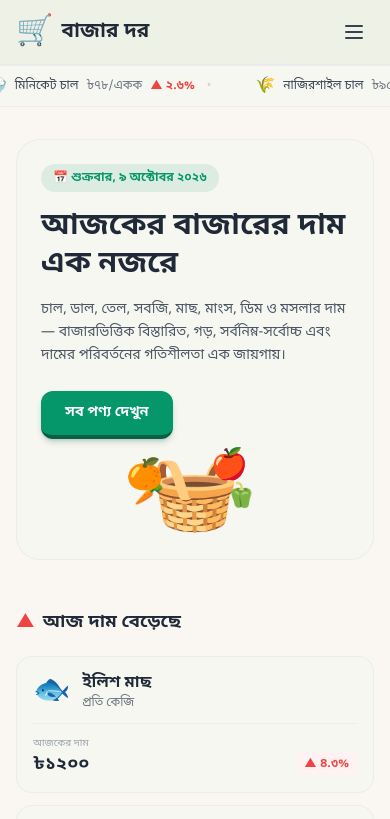
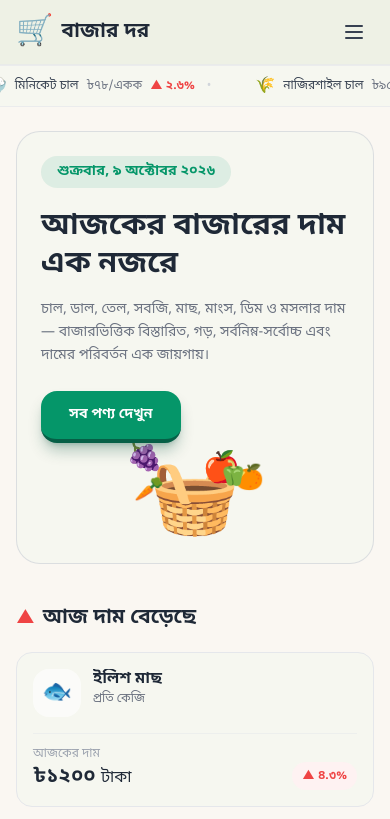
Before and after one commit to ferduslabs/B14-A7-BazarDor, a Next.js app: page / in a window 390 px wide. Shown: the top 819 px of the page. Built offline with nearby package versions, Linux system fonts and the light colour scheme.

Commit message:
Pixel-perfect Figma home page design - cards, hero, sections

```diff
--- a/app/page.js
+++ b/app/page.js
@@ -8,6 +8,7 @@ import {
   categories,
 } from "@/lib/fallback-data";
 import Link from "next/link";
+import { toBn } from "@/lib/bangla";
 
 export default function Home() {
   const risers = getTopRisers(6);
@@ -20,8 +21,8 @@ export default function Home() {
       <div className="container mx-auto px-4 py-8 space-y-12">
         {/* Price Up Section */}
         <section id="আজ-দাম-বেড়েছে">
-          <h2 className="text-lg md:text-xl font-bold text-gray-800 flex items-center gap-2 mb-5">
-            <span className="text-price-up">▲</span> আজ দাম বেড়েছে
+          <h2 className="text-xl md:text-2xl font-bold text-gray-800 flex items-center gap-2 mb-5">
+            <span className="text-price-up text-lg">▲</span> আজ দাম বেড়েছে
           </h2>
           <div className="grid grid-cols-1 sm:grid-cols-2 lg:grid-cols-3 gap-3 md:gap-4">
             {risers.map((product) => (
@@ -32,8 +33,8 @@ export default function Home() {
 
         {/* Price Down Section */}
         <section id="আজ-দাম-কমেছে">
-          <h2 className="text-lg md:text-xl font-bold text-gray-800 flex items-center gap-2 mb-5">
-            <span className="text-price-down">▼</span> আজ দাম কমেছে
+          <h2 className="text-xl md:text-2xl font-bold text-gray-800 flex items-center gap-2 mb-5">
+            <span className="text-price-down text-lg">▼</span> আজ দাম কমেছে
           </h2>
           <div className="grid grid-cols-1 sm:grid-cols-2 lg:grid-cols-3 gap-3 md:gap-4">
             {fallers.map((product) => (
@@ -45,11 +46,11 @@ export default function Home() {
         {/* All Products */}
         <section id="সব-পণ্য">
           <div className="mb-5">
-            <h2 className="text-lg md:text-xl font-bold text-gray-800">
+            <h2 className="text-xl md:text-2xl font-bold text-gray-800">
               সব পণ্য
             </h2>
             <p className="text-sm text-gray-500 mt-1">
-              মোট ৩৭টি পণ্যের দেখুন
+              মোট {toBn(products.length)}টি পণ্য দেখুন
             </p>
           </div>
           <div className="grid grid-cols-1 sm:grid-cols-2 lg:grid-cols-3 gap-3 md:gap-4">
--- a/components/Hero.js
+++ b/components/Hero.js
@@ -18,39 +18,44 @@ export default function Hero() {
   };
 
   return (
-    <section className="relative pt-8 pb-4">
+    <section className="relative pt-6 pb-2">
       <div className="container mx-auto px-4">
-        <div className="relative bg-bazar-card rounded-3xl overflow-hidden border border-gray-200/60">
-          <div className="grid md:grid-cols-2 gap-6 items-center p-6 md:p-10 lg:p-12">
-            <div className="relative z-10">
-              <p className="inline-block text-dhaner-shobuj font-semibold text-xs bg-dhaner-shobuj/10 px-3 py-1.5 rounded-full mb-4">
-                📅 {currentDate}
+        <div className="relative bg-bazar-card rounded-3xl overflow-hidden border border-gray-300/70">
+          <div className="grid md:grid-cols-5 gap-6 items-center p-6 md:p-10 lg:p-12">
+            <div className="md:col-span-3 relative z-10">
+              <p className="inline-block text-dhaner-shobuj font-semibold text-sm bg-dhaner-shobuj/10 px-4 py-1.5 rounded-full mb-5">
+                {currentDate}
               </p>
-              <h1 className="text-3xl md:text-4xl lg:text-5xl font-bold text-gray-800 leading-tight mb-4">
+              <h1 className="text-3xl md:text-4xl lg:text-5xl xl:text-6xl font-bold text-gray-800 leading-tight mb-4">
                 আজকের বাজারের দাম
                 <br />
                 এক নজরে
               </h1>
-              <p className="text-sm md:text-base text-gray-600 mb-6 max-w-md leading-relaxed">
+              <p className="text-sm md:text-base text-gray-500 mb-6 max-w-xl leading-relaxed">
                 চাল, ডাল, তেল, সবজি, মাছ, মাংস, ডিম ও মসলার দাম —
-                বাজারভিত্তিক বিস্তারিত, গড়, সর্বনিম্ন-সর্বোচ্চ এবং
-                দামের পরিবর্তনের গতিশীলতা এক জায়গায়।
+                বাজারভিত্তিক বিস্তারিত, গড়, সর্বনিম্ন-সর্বোচ্চ এবং দামের
+                পরিবর্তন এক জায়গায়।
               </p>
               <button
                 onClick={scrollToProducts}
-                className="bg-dhaner-shobuj hover:bg-emerald-700 text-white font-semibold px-6 py-3 rounded-xl transition-all duration-300 text-sm md:text-base shadow-md shadow-emerald-900/20 border-b-4 border-emerald-800 hover:border-emerald-900 active:border-b-2 active:translate-y-0.5"
+                className="bg-dhaner-shobuj hover:bg-emerald-700 text-white font-semibold px-7 py-3.5 rounded-2xl transition-all duration-200 text-sm md:text-base shadow-lg shadow-emerald-900/30 border-b-4 border-emerald-800 hover:border-emerald-900 active:border-b-2 active:translate-y-0.5 active:shadow-md"
               >
                 সব পণ্য দেখুন
               </button>
             </div>
 
-            <div className="relative flex justify-center md:justify-end">
+            <div className="md:col-span-2 relative flex justify-center md:justify-end">
               <div className="relative">
-                <div className="text-7xl md:text-8xl lg:text-9xl">🧺</div>
-                <div className="absolute -top-2 -right-2 text-3xl md:text-4xl animate-bounce" style={{ animationDelay: "0.1s" }}>🍎</div>
-                <div className="absolute top-4 -left-4 text-2xl md:text-3xl animate-bounce" style={{ animationDelay: "0.3s" }}>🥕</div>
-                <div className="absolute bottom-4 -right-4 text-2xl md:text-3xl animate-bounce" style={{ animationDelay: "0.5s" }}>🫑</div>
-                <div className="absolute bottom-8 -left-6 text-3xl md:text-4xl animate-bounce" style={{ animationDelay: "0.7s" }}>🍊</div>
+                {/* Fruit basket illustration */}
+                <div className="relative">
+                  <div className="text-7xl md:text-8xl lg:text-9xl">🧺</div>
+                  {/* Floating fruits */}
+                  <div className="absolute -top-4 right-0 text-3xl md:text-4xl">🍎</div>
+                  <div className="absolute -top-1 -right-6 text-2xl md:text-3xl">🍊</div>
+                  <div className="absolute top-2 -left-4 text-2xl md:text-3xl">🥕</div>
+                  <div className="absolute bottom-12 -right-2 text-2xl md:text-3xl">🫑</div>
+                  <div className="absolute bottom-16 -left-6 text-3xl md:text-4xl">🍇</div>
+                </div>
               </div>
             </div>
           </div>
--- a/components/ProductCard.js
+++ b/components/ProductCard.js
@@ -17,31 +17,29 @@ export default function ProductCard({ product }) {
 
   return (
     <Link href={`/product/${product.slug}`}>
-      <div className="bg-bazar-card rounded-2xl border border-gray-200/60 hover:border-dhaner-shobuj/40 hover:shadow-md transition-all duration-300 p-4 group cursor-pointer h-full">
-        <div className="flex items-start justify-between gap-3">
+      <div className="bg-bazar-card rounded-2xl border border-gray-200 hover:border-dhaner-shobuj/40 hover:shadow-md transition-all duration-300 p-4 group cursor-pointer h-full">
         <div className="flex items-start gap-3">
-            <div className="text-3xl flex-shrink-0 group-hover:scale-110 transition-transform duration-300">
+          <div className="w-12 h-12 md:w-14 md:h-14 flex-shrink-0 rounded-2xl bg-white/60 flex items-center justify-center text-2xl md:text-3xl group-hover:scale-110 transition-transform duration-300">
             {product.image}
           </div>
-            <div>
-              <h3 className="font-semibold text-gray-800 text-base leading-tight">
+          <div className="flex-1 min-w-0">
+            <h3 className="font-semibold text-gray-800 text-base md:text-lg leading-tight truncate">
               {product.nameBn}
             </h3>
-              <p className="text-xs text-gray-500 mt-0.5">
+            <p className="text-xs md:text-sm text-gray-500 mt-0.5">
               {formatUnit(product.unit)}
             </p>
           </div>
         </div>
-        </div>
 
-        <div className="flex items-end justify-between mt-3 pt-3 border-t border-gray-200/50">
+        <div className="flex items-end justify-between mt-4 pt-3 border-t border-gray-200/50">
           <div>
-            <p className="text-[10px] text-gray-400 mb-0.5">আজকের দাম</p>
-            <p className="text-lg font-bold text-gray-800 leading-tight">
-              ৳{toBn(product.today)}
+            <p className="text-xs text-gray-400 mb-1">আজকের দাম</p>
+            <p className="text-xl md:text-2xl font-bold text-gray-800 leading-none">
+              ৳{toBn(product.today)} <span className="text-base font-medium">টাকা</span>
             </p>
           </div>
-          <span className={`text-xs font-semibold px-2 py-1 rounded-lg ${changeBg}`}>
+          <span className={`text-xs font-semibold px-2.5 py-1.5 rounded-full ${changeBg} flex-shrink-0`}>
             {changeIcon} {toBn(pct)}%
           </span>
         </div>
--- a/components/SkeletonCard.js
+++ b/components/SkeletonCard.js
@@ -1,20 +1,20 @@
 export default function SkeletonCard() {
   return (
-    <div className="bg-bazar-card rounded-2xl border border-gray-200/60 p-4 h-full">
+    <div className="bg-bazar-card rounded-2xl border border-gray-200 p-4 h-full">
       <div className="animate-pulse">
         <div className="flex items-start gap-3">
-          <div className="w-10 h-10 bg-gray-200/70 rounded-lg"></div>
+          <div className="w-12 h-12 md:w-14 md:h-14 bg-gray-200/70 rounded-2xl"></div>
           <div className="flex-1">
-            <div className="h-5 bg-gray-200/70 rounded w-3/4 mb-1.5"></div>
-            <div className="h-3 bg-gray-100 rounded w-1/2"></div>
+            <div className="h-5 bg-gray-200/70 rounded w-3/4 mb-2"></div>
+            <div className="h-3.5 bg-gray-100 rounded w-1/2"></div>
           </div>
         </div>
-        <div className="flex items-end justify-between mt-3 pt-3 border-t border-gray-200/50">
+        <div className="flex items-end justify-between mt-4 pt-3 border-t border-gray-200/50">
           <div>
-            <div className="h-2.5 bg-gray-100 rounded w-12 mb-1"></div>
-            <div className="h-6 bg-gray-200/70 rounded w-16"></div>
+            <div className="h-3 bg-gray-100 rounded w-14 mb-1.5"></div>
+            <div className="h-6 bg-gray-200/70 rounded w-20"></div>
           </div>
-          <div className="h-6 bg-gray-100 rounded w-12"></div>
+          <div className="h-7 bg-gray-100 rounded-full w-14"></div>
         </div>
       </div>
     </div>
```
Lines whose indentation alone changed are shown as unchanged.
